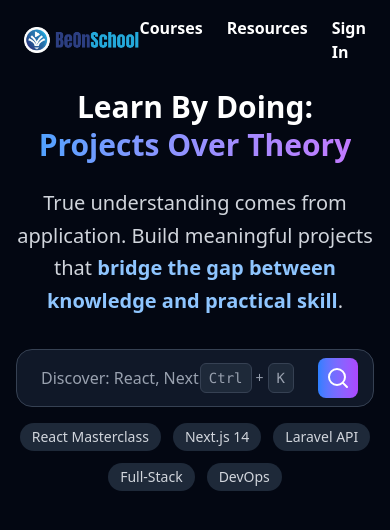
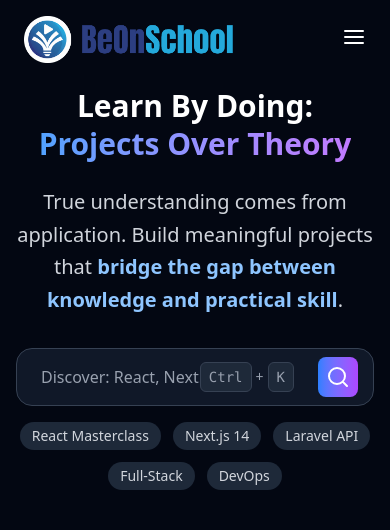
Before and after one commit to amarkanta-naorem/beonschool, a Next.js app: page / in a window 390 px wide. Shown: the top 530 px of the page. Built offline with nearby package versions, Linux system fonts and the light colour scheme.

Commit message:
react-icons

```diff
--- a/src/components/common/Navbar.tsx
+++ b/src/components/common/Navbar.tsx
@@ -1,25 +1,55 @@
+'use client';
+
+import { useState } from "react";
 import Link from "next/link";
 import BeOnSchoolLogo from "./BeOnSchoolLogo";
+import { FiMenu, FiX } from "react-icons/fi"; // Hamburger & Close icons
 
-export default function Navbar () {
+export default function Navbar() {
+  const [isOpen, setIsOpen] = useState(false);
+
   return (
-    <header className="w-full flex items-center justify-between py-4 px-6">
-        <Link href='/'>
+    <header className="w-full flex items-center justify-between py-4 px-6 relative">
+      <Link href="/">
         <BeOnSchoolLogo />
       </Link>
-        <nav>
+
+      <nav className="hidden md:flex">
         <ul className="flex space-x-6">
           <li>
             <Link href="/courses" className="text-white font-semibold cursor-pointer">Courses</Link>
           </li>
           <li>
-              <Link href="/courses" className="text-white font-semibold cursor-pointer">Resources</Link>
+            <Link href="/resources" className="text-white font-semibold cursor-pointer">Resources</Link>
           </li>
           <li>
             <Link href="/auth" className="text-white font-semibold cursor-pointer">Sign In</Link>
           </li>
         </ul>
       </nav>
+
+      <div className={`fixed top-0 right-0 h-full w-64 bg-teal-950 transform ${isOpen ? "translate-x-0" : "translate-x-full"} transition-transform duration-300 ease-in-out z-50 p-6`}>
+        <button onClick={() => setIsOpen(!isOpen)}>
+          {isOpen && <FiX size={24} color="white" className="absolute top-3 -left-6 bg-indigo-600 p-1 rounded-tl-lg" />}
+        </button>
+        <ul className="flex flex-col space-y-6">
+          <li>
+            <Link href="/courses" className="text-white font-semibold" onClick={() => setIsOpen(false)}>Courses</Link>
+          </li>
+          <li>
+            <Link href="/resources" className="text-white font-semibold" onClick={() => setIsOpen(false)}>Resources</Link>
+          </li>
+          <li>
+            <Link href="/auth" className="text-white font-semibold" onClick={() => setIsOpen(false)}>Sign In</Link>
+          </li>
+        </ul>
+      </div>
+
+      <div className="md:hidden">
+        <button onClick={() => setIsOpen(!isOpen)}>
+          {!isOpen && <FiMenu size={24} color="white" />}
+        </button>
+      </div>
     </header>
   );
 }
```
Also changed, not shown: package.json (+6 -5 lines), 1 other file (tests, documents, lock files or other folders). Lines whose indentation alone changed are shown as unchanged.
